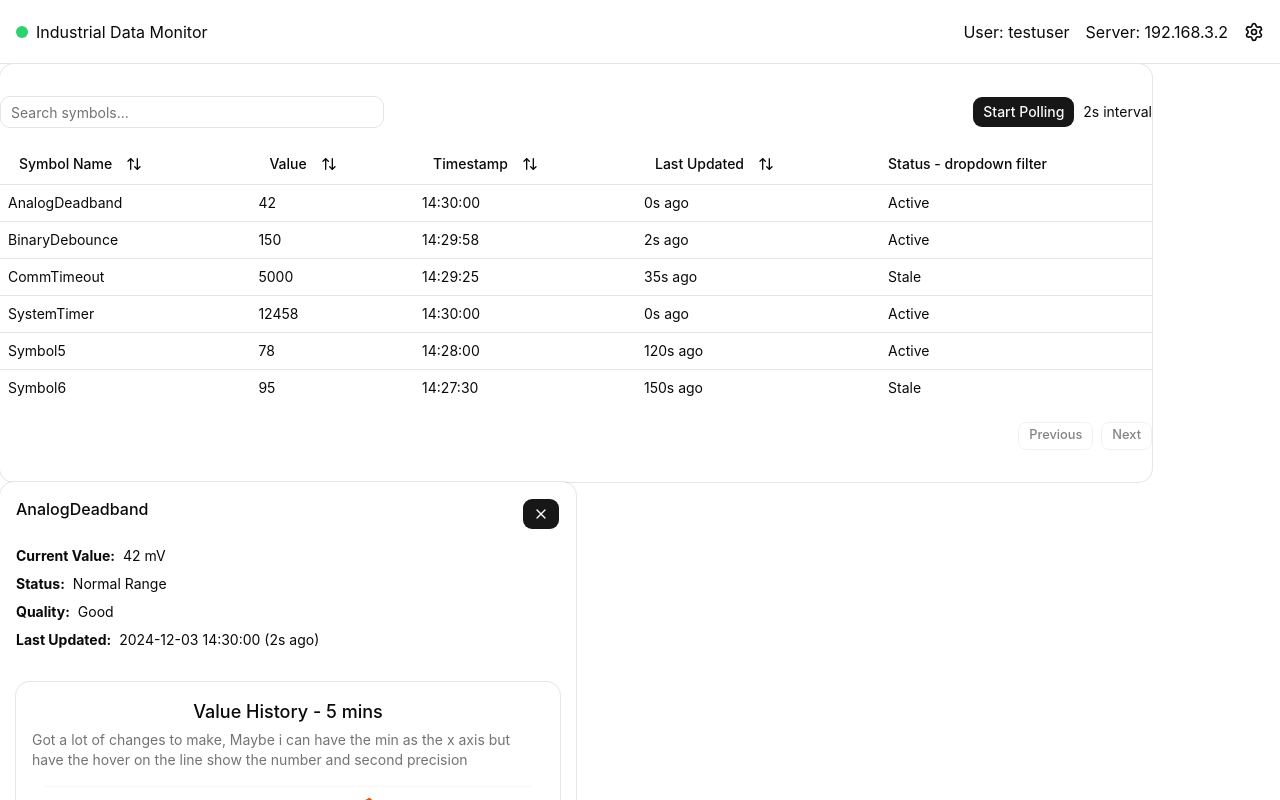
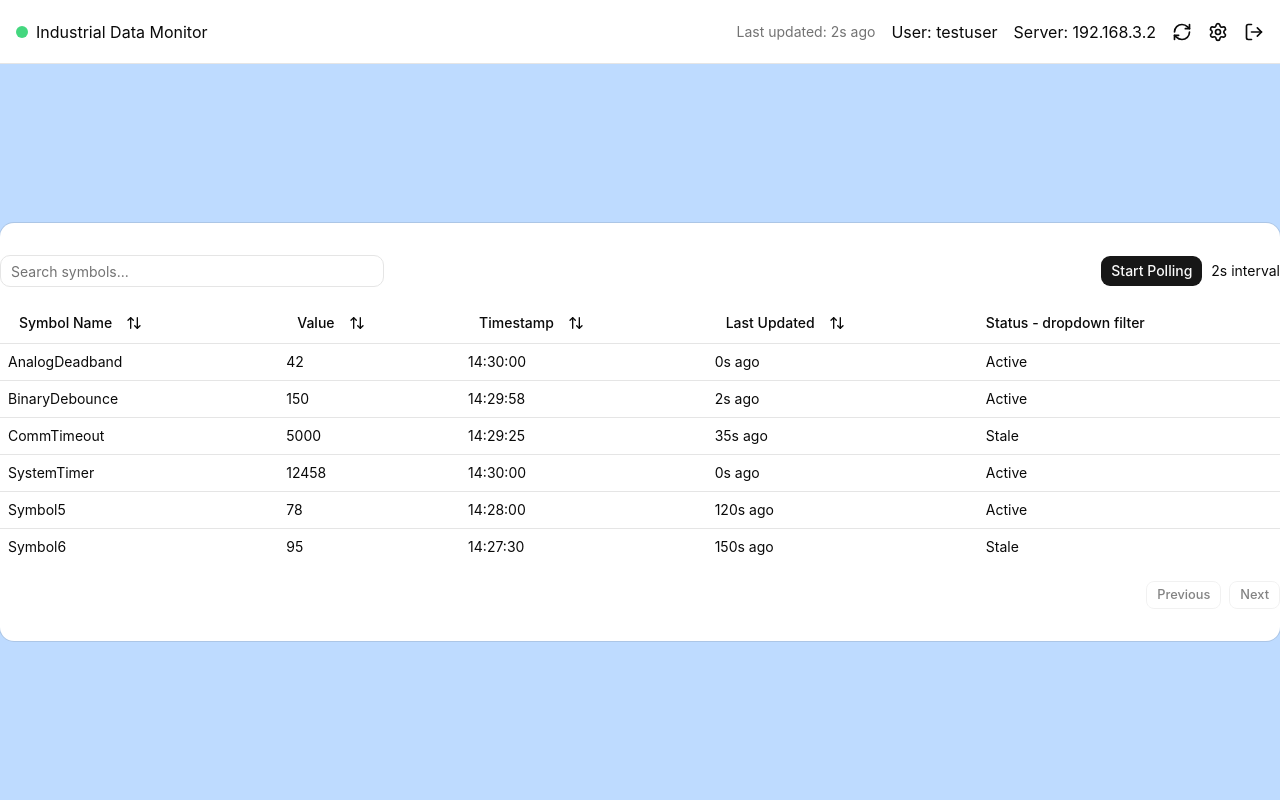
Before and after one commit to AbishurMoses/sel-programming-challenge, a React (Vite) app in the folder web/: page / in a window 1280 px wide. Shown: the top 800 px of the page. Built offline with nearby package versions, Linux system fonts and the light colour scheme.

Commit message:
Got the navbar looking good, the rest of the pages look good. Need to get the modal working details page. Should be done in an hour or two

```diff
--- a/web/src/App.tsx
+++ b/web/src/App.tsx
@@ -16,10 +16,12 @@ function App() {
           </div>
         }
         {isAuthenticated &&
-          <div className="flex flex-col">
+          <div className="flex flex-col h-screen">
             <Navbar />
-            <SymbolsDashboard />
-            <SymbolDetailView />
+            <main className="flex-1 flex items-center justify-center w-full bg-blue-200">
+              <SymbolsDashboard />
+              {/* <SymbolDetailView /> */}
+            </main>
           </div >
         }
       </div>
--- a/web/src/components/Navbar.tsx
+++ b/web/src/components/Navbar.tsx
@@ -5,9 +5,8 @@ import {
     TooltipTrigger,
 } from "@/components/ui/tooltip"
 import { Dialog, DialogContent, DialogTrigger } from "@/components/ui/dialog";
-import { Settings } from "lucide-react";
+import { LogOut, RefreshCw, Settings } from "lucide-react";
 import UserMenu from "./UserMenu";
-import { Button } from "./ui/button";
 
 export default function Navbar() {
     const [isConnected, setIsConnected] = useState(true);
@@ -15,9 +14,10 @@ export default function Navbar() {
         user: "testuser",
         server: "192.168.3.2"
     })
+    const lastUpdated = new Date(Date.now() - 2000)
 
     return (
-        <nav className="w-full h-16 flex items-center justify-between sticky top-0 z-50 w-full border-b backdrop-blur px-4">
+        <nav className="w-full h-16 flex items-center justify-between sticky top-0 z-50 border-b backdrop-blur px-4">
             <div className="flex items-center gap-2">
                 {isConnected ? (
                     <Tooltip>
@@ -40,29 +40,43 @@ export default function Navbar() {
                 <p>Industrial Data Monitor </p>
             </div>
             <div className="flex items-center gap-4">
+                <p className="text-sm text-muted-foreground">
+                    Last updated: {Math.floor((Date.now() - lastUpdated.getTime()) / 1000)}s ago
+                </p>
                 <p>User: {connectionInfo.user}</p>
                 <p>Server: {connectionInfo.server}</p>
+                <Tooltip>
+                    <TooltipTrigger asChild>
+                        <RefreshCw className="h-5 w-5 cursor-pointer transition" />
+                    </TooltipTrigger>
+                    <TooltipContent>
+                        <p>Refresh</p>
+                    </TooltipContent>
+                </Tooltip>
                 <Dialog>
-                    <DialogTrigger asChild>
-                        <Settings className="h-5 w-5 cursor-pointer transition" />
-                    </DialogTrigger>
+                    <Tooltip>
+                        <TooltipTrigger asChild>
+                            <DialogTrigger asChild>
+                                <Settings className="h-5 w-5 cursor-pointer transition" />
+                            </DialogTrigger>
+                        </TooltipTrigger>
+                        <TooltipContent>
+                            <p>Settings</p>
+                        </TooltipContent>
+                    </Tooltip>
                     <DialogContent className="w-full max-w-sm">
                         <UserMenu />
                     </DialogContent>
                 </Dialog>
+                <Tooltip>
+                    <TooltipTrigger asChild>
+                        <LogOut className="h-5 w-5 cursor-pointer transition" />
+                    </TooltipTrigger>
+                    <TooltipContent>
+                        <p>Logout</p>
+                    </TooltipContent>
+                </Tooltip>
             </div>
         </nav>
     )
 }
-export function ConnectionStatus() {
-    const lastUpdated = new Date(Date.now() - 2000)
-
-
-    return (
-        <div className="flex items-center gap-2 p-4">
-            <p>Last updated: {Math.floor((Date.now() - lastUpdated.getTime()) / 1000)}s ago</p>
-            <Button>Refresh</Button>
-            <Button>Logout</Button>
-        </div>
-    )
-}
--- a/web/src/components/SymbolsDashboard.tsx
+++ b/web/src/components/SymbolsDashboard.tsx
@@ -7,7 +7,7 @@ import { Card } from "./ui/card";
 
 export default function SymbolsDashboard() {
     return (
-        <Card className="max-w-6xl">
+        <Card className="w-full">
             <DataTableComponent columns={columns} data={symbols} />
         </Card>
     )
```
